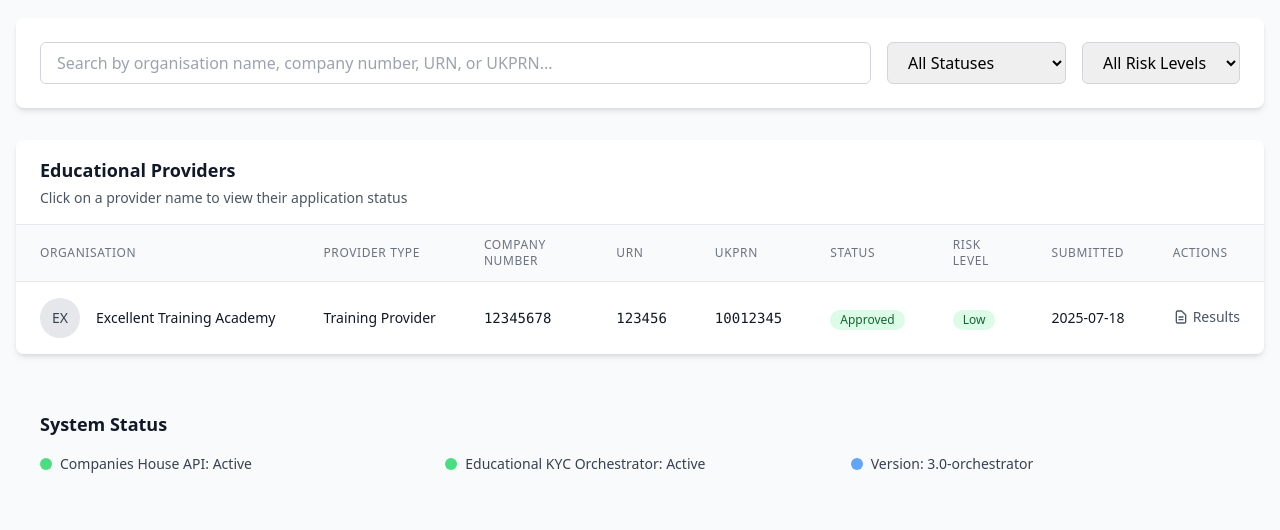
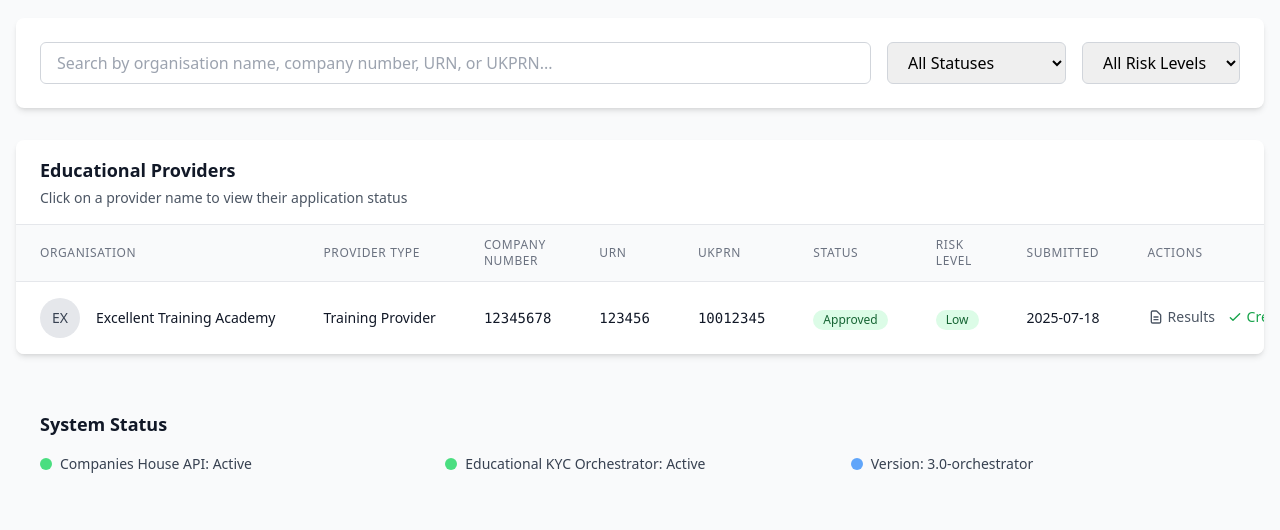
Before and after one commit to ragpark/educational-kyc, a FastAPI app: page / in a window 1280 px wide. Shown: the part 278-808 px from the top of the page. Run offline with FastAPI, Linux system fonts and the light colour scheme; some libraries are stand-ins or nearby versions.

Commit message:
Add credential page and link from dashboard

```diff
--- a/app/main.py
+++ b/app/main.py
@@ -35,6 +35,7 @@ from app.services.education_kyc_orchestrator import (
     ProviderType,
     EducationalVerificationResult,
 )
+from app.vc_issue import create_verifiable_credential
 from app.centre_submission import (
     CentreSubmission,
     ParentOrganisation,
@@ -852,6 +853,37 @@ async def verification_results(verification_id: str, request: Request):
     )
 
 
+@app.get("/credential/{verification_id}", response_class=HTMLResponse)
+async def verifiable_credential_page(verification_id: str, request: Request):
+    """View the issued Verifiable Credential for an approved provider."""
+    provider = next(
+        (p for p in providers_db if p.get("verification_id") == verification_id),
+        None,
+    )
+
+    if not provider:
+        return templates.TemplateResponse(
+            "error.html",
+            {"request": request, "message": "Verification not found"},
+        )
+
+    if provider.get("status") != "approved":
+        return templates.TemplateResponse(
+            "error.html",
+            {
+                "request": request,
+                "message": "Credential available only for approved applications",
+            },
+        )
+
+    credential = create_verifiable_credential(provider)
+
+    return templates.TemplateResponse(
+        "credential.html",
+        {"request": request, "credential": credential, "provider": provider},
+    )
+
+
 @app.get("/api/stats")
 async def get_stats():
     """Dashboard statistics with orchestrator info"""
--- /dev/null
+++ b/app/vc_issue.py
@@ -0,0 +1,34 @@
+from __future__ import annotations
+
+from datetime import datetime
+from typing import Dict, Any
+
+
+def create_verifiable_credential(provider: Dict[str, Any]) -> Dict[str, Any]:
+    """Create a simple Verifiable Credential for an approved provider."""
+    if provider.get("status") != "approved":
+        raise ValueError("Provider must be approved to issue credential")
+
+    credential = {
+        "@context": ["https://www.w3.org/2018/credentials/v1"],
+        "type": ["VerifiableCredential", "EducationalProvider"],
+        "issuer": "https://example.com/kyc",
+        "issuanceDate": datetime.utcnow().replace(microsecond=0).isoformat() + "Z",
+        "credentialSubject": {
+            "id": provider.get("id"),
+            "name": provider.get("organisation_name"),
+        },
+    }
+
+    credential["proof"] = {
+        "type": "Ed25519Signature2018",
+        "created": datetime.utcnow().replace(microsecond=0).isoformat() + "Z",
+        "proofPurpose": "assertionMethod",
+        "verificationMethod": "https://example.com/keys/1",
+        "jws": "eyJhbGciOiJFZERTQSIsInR5cCI6IkpXVCJ9...",
+    }
+
+    return credential
+
+
+__all__ = ["create_verifiable_credential"]
--- a/templates/dashboard.html
+++ b/templates/dashboard.html
@@ -257,6 +257,16 @@
                             </a>
                             {% endif %}
 
+                            {% if provider.status == 'approved' %}
+                            <a href="/credential/{{ provider.verification_id }}"
+                               class="text-green-600 hover:text-green-900 inline-flex items-center">
+                                <svg class="w-4 h-4 mr-1" fill="none" stroke="currentColor" viewBox="0 0 24 24">
+                                    <path stroke-linecap="round" stroke-linejoin="round" stroke-width="2" d="M5 13l4 4L19 7"></path>
+                                </svg>
+                                Credential
+                            </a>
+                            {% endif %}
+
                             {% if provider.status == 'processing' %}
                             <span class="text-gray-400 inline-flex items-center">
                                 <div class="animate-spin rounded-full h-3 w-3 border-b border-gray-400 mr-1"></div>
```
Also changed, not shown: templates/credential.html (added, +11 -0 lines), tests/test_vc_issue.py (added, +13 -0 lines), readme.md.
